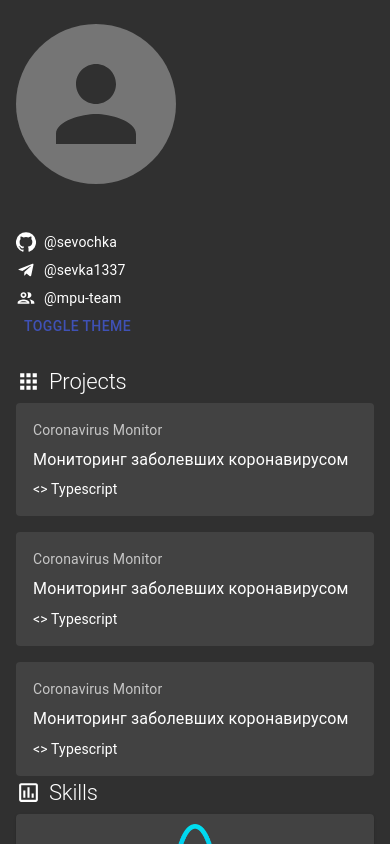
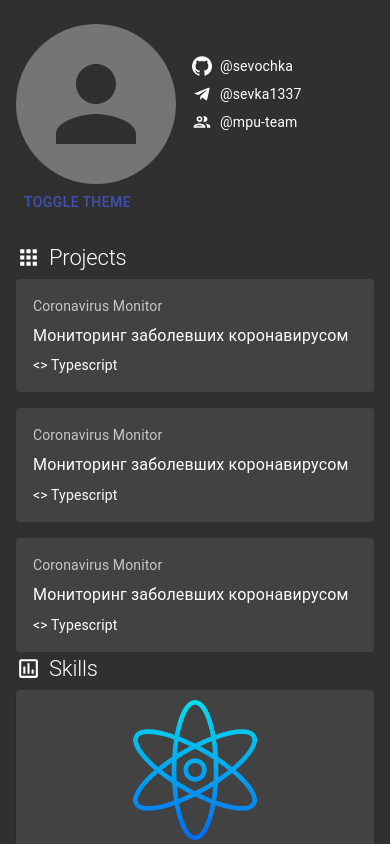
Before and after one commit to Sevochka/portfolio, a React app: page / in a window 390 px wide. Shown: the top 844 px of the page. Built offline with nearby package versions, Linux system fonts and the light colour scheme; no server answers.

Commit message:
Make profile responsive

```diff
--- a/src/App.tsx
+++ b/src/App.tsx
@@ -23,6 +23,7 @@ const useStyles = makeStyles((theme: Theme) =>
     profileSticky: {
       position: 'sticky',
       top: 0 /* required */,
+      width: '100%',
     },
   })
 );
@@ -52,7 +53,7 @@ const App: FC<Props> = ({ toggleDarkTheme }) => {
             </div>
           </Grid>
           <Grid item xs={gridSizeMain}>
-            <Grid spacing={3} direction="column">
+            <Grid>
               <Grid item>
                 <Projects />
               </Grid>
--- a/src/components/profile/Profile.tsx
+++ b/src/components/profile/Profile.tsx
@@ -1,7 +1,12 @@
 import React, { useEffect, useState } from 'react';
 import { makeStyles, createStyles, Theme } from '@material-ui/core/styles';
 import Avatar from '@material-ui/core/Avatar';
-import { Grid, Typography, TypographyProps } from '@material-ui/core';
+import {
+  Grid,
+  Typography,
+  TypographyProps,
+  useMediaQuery,
+} from '@material-ui/core';
 import { ProfileLinks } from './ProfileLinks';
 import grey from '@material-ui/core/colors/grey';
 import { getGithubClient } from 'api/github';
@@ -41,6 +46,11 @@ const Profile = () => {
     });
   }, []);
 
+  const matches = useMediaQuery((theme: Theme) =>
+    theme.breakpoints.between('xs', 'sm')
+  );
+  const gridDirection = matches ? 'row' : 'column';
+
   const typographySameProps: TypographyProps = {
     align: 'left',
     color: 'initial',
@@ -50,8 +60,9 @@ const Profile = () => {
       container
       spacing={2}
       className={classes.root}
-      direction="column"
+      direction={gridDirection}
       alignItems="flex-start"
+      wrap="nowrap"
     >
       <Grid item>
         <Avatar
@@ -62,6 +73,7 @@ const Profile = () => {
           onDragStart={(event) => event.preventDefault()}
         />
       </Grid>
+      <Grid spacing={2} container item wrap="nowrap" direction="column">
         <Grid item>
           <Typography {...typographySameProps} variant="h6">
             {githubClient.name}
@@ -76,6 +88,7 @@ const Profile = () => {
           <ProfileLinks flexClasses={classes.flex} />
         </Grid>
       </Grid>
+    </Grid>
   );
 };
 
```
Lines whose indentation alone changed are shown as unchanged.
